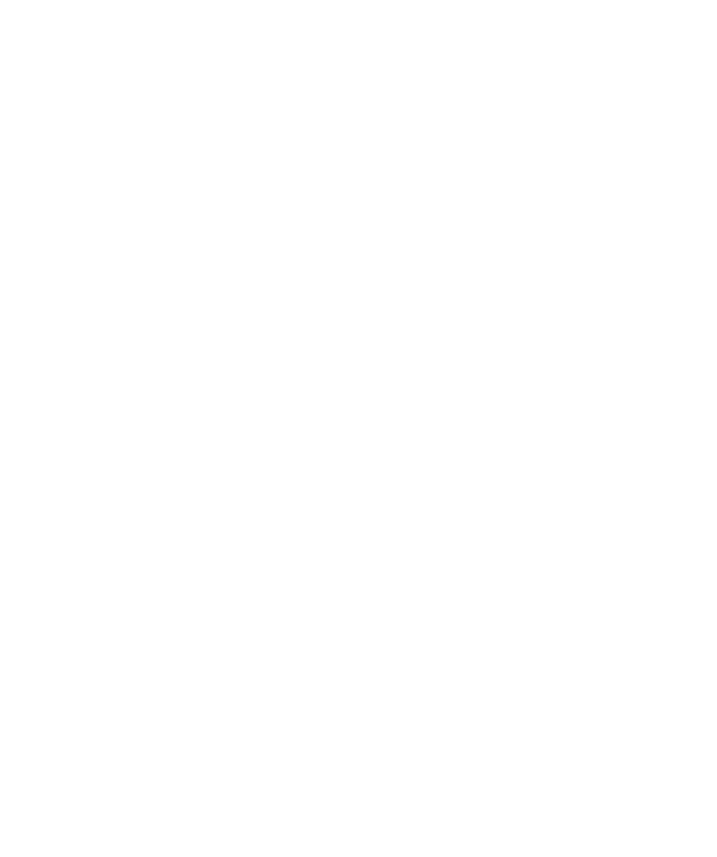
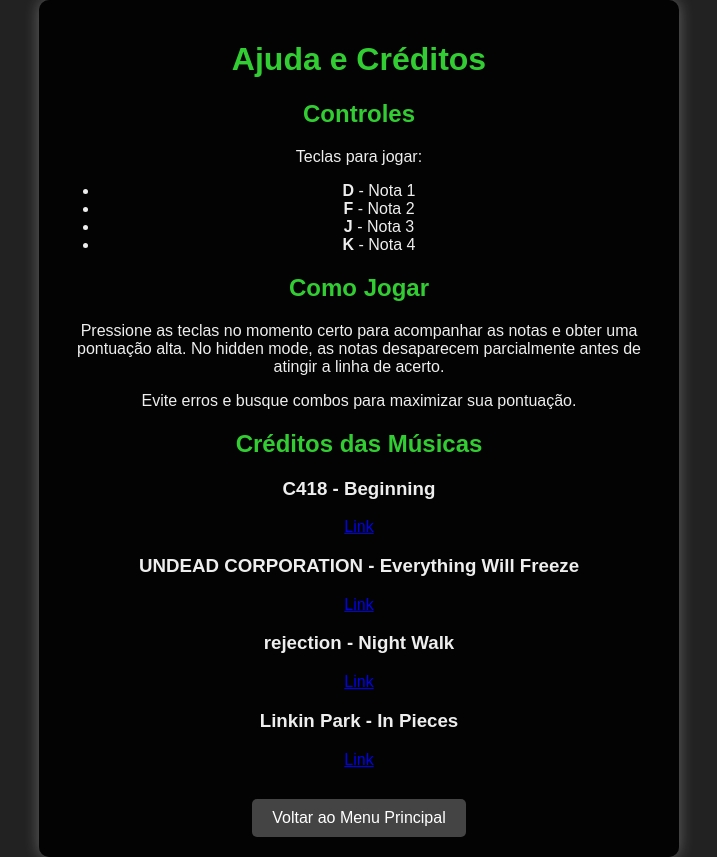
Before and after one commit to VitorBrandelero/ritmao_poggers, a plain HTML site: page help.html in a window 1280 px wide. Shown: the whole page, without its empty margins (281-998 px from the left). Before the commit the page ends 800 px from the top, so only its background shows below. Drawn offline with Linux system fonts and the light colour scheme.

Commit message:
Ajuda/Créditos

```diff
--- a/help.html
+++ b/help.html
@@ -0,0 +1,50 @@
+<!DOCTYPE html>
+<html lang="pt-br">
+<head>
+    <meta charset="UTF-8">
+    <meta name="viewport" content="width=device-width, initial-scale=1.0">
+    <title>Ajuda e Créditos</title>
+    <link rel="stylesheet" href="styles/help.css">
+</head>
+<body>
+    <div id="helpContainer">
+        <h1>Ajuda e Créditos</h1>
+
+        <section id="controls">
+            <h2>Controles</h2>
+            <p>Teclas para jogar:</p>
+            <ul>
+                <li><strong>D</strong> - Nota 1</li>
+                <li><strong>F</strong> - Nota 2</li>
+                <li><strong>J</strong> - Nota 3</li>
+                <li><strong>K</strong> - Nota 4</li>
+            </ul>
+        </section>
+
+        <section id="gameplay">
+            <h2>Como Jogar</h2>
+            <p>Pressione as teclas no momento certo para acompanhar as notas e obter uma pontuação alta. No hidden mode, as notas desaparecem parcialmente antes de atingir a linha de acerto.</p>
+            <p>Evite erros e busque combos para maximizar sua pontuação.</p>
+        </section>
+
+        <section id="credits">
+            <h2>Créditos das Músicas</h2>
+            <div id="musicCredits">
+                <h3>C418 - Beginning</h3>
+                <a href="https://youtu.be/hduz9ZigCFY?si=gh9oF_5z3XRKXdcP">Link</a>
+                <br>
+                <h3>UNDEAD CORPORATION - Everything Will Freeze</h3>
+                <a href="https://youtu.be/5cQfFbOfX1Y?si=vY-1F2AK0NecOn4b">Link</a>
+                <br>
+                <h3>rejection - Night Walk</h3>
+                <a href="https://youtu.be/9guBsmxYCqI?si=FQYQNdAaIRU1HZch">Link</a>
+                <br>
+                <h3>Linkin Park - In Pieces</h3>
+                <a href="https://youtu.be/NaRBn6QIMcQ?si=gE7bdWTlQM6LcqzI">Link</a>
+            </div>
+        </section>
+
+        <button onclick="window.location.href='index.html'">Voltar ao Menu Principal</button>
+    </div>
+</body>
+</html>
--- a/styles/help.css
+++ b/styles/help.css
@@ -1,23 +1,73 @@
 body {
+    font-family: Arial, sans-serif;
+    background-color: #222;
+    color: #eee;
     display: flex;
-    flex-direction: column;
+    justify-content: center;
     align-items: center;
-    background-color: #222;
-    color: #ddd;
-    font-family: Arial, sans-serif;
-    padding: 20px;
+    min-height: 100vh;
+    margin: 0;
 }
 
-h1 {
-    color: #ffd700;
-    font-size: 2em;
+#helpContainer {
+    background-color: rgba(0, 0, 0, 0.9);
+    border-radius: 10px;
+    padding: 20px;
+    width: 80%;
+    max-width: 600px;
+    box-shadow: 0px 0px 15px rgba(255, 255, 255, 0.3);
+    text-align: center;
+}
+
+h1, h2 {
+    color: #32cd32;
+}
+
+section {
     margin-bottom: 20px;
 }
 
-p {
-    font-size: 1.1em;
-    line-height: 1.5;
-    max-width: 600px;
-    text-align: center;
+button {
+    padding: 10px 20px;
+    font-size: 16px;
+    background-color: #444;
+    color: white;
+    border: none;
+    border-radius: 5px;
+    cursor: pointer;
+    margin-top: 10px;
+}
+
+button:hover {
+    background-color: #666;
+}
+
+#credits {
+    margin-top: 20px;
+}
+
+.creditItem {
+    background-color: #333;
+    padding: 15px;
     margin-bottom: 15px;
+    border-radius: 8px;
+    text-align: left;
 }
+
+.creditItem h3 {
+    color: #32cd32;
+    margin: 0 0 10px;
+}
+
+.creditItem p {
+    margin: 5px 0;
+}
+
+.creditItem a {
+    color: #32cd32;
+    text-decoration: none;
+}
+
+.creditItem a:hover {
+    text-decoration: underline;
+}
```
Also changed, not shown: game.html (+1 -1 lines), index.html (+1 -1 lines).
